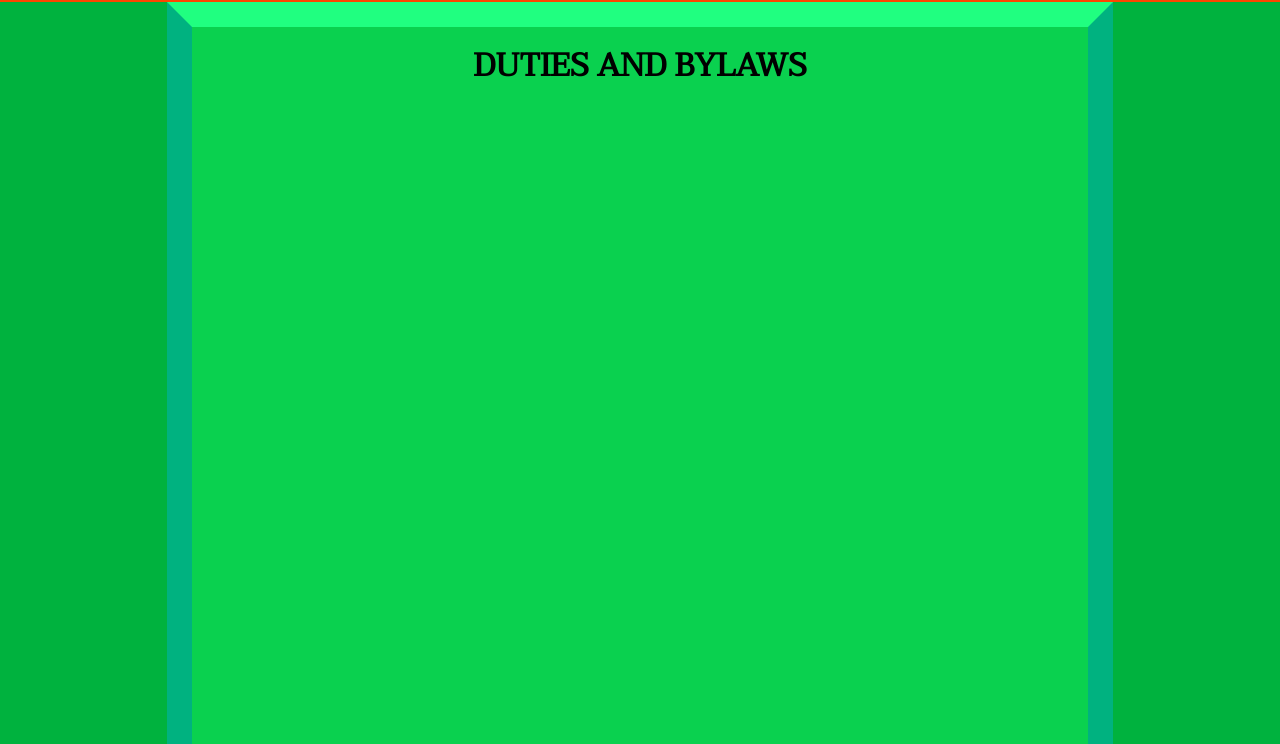
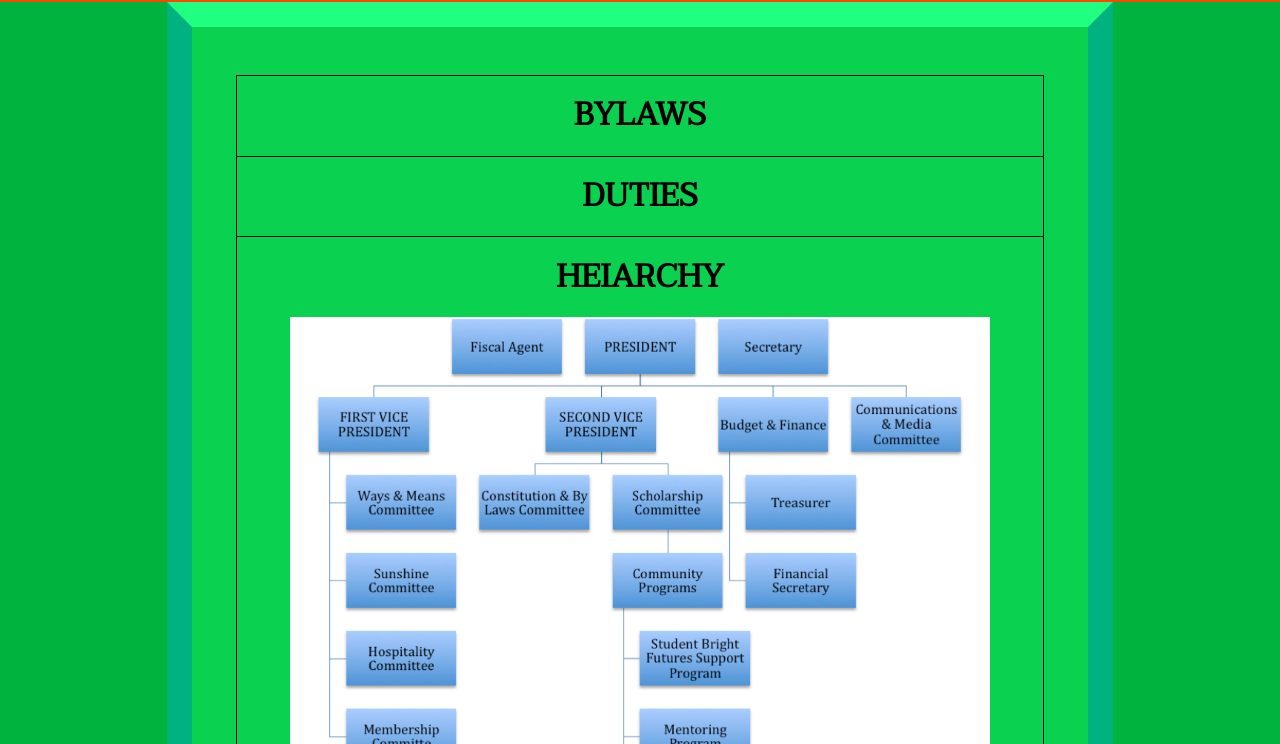
Before and after one commit to blizm87/CGNWC---Project, a website: page public/index.html at #!/governance in a window 1280 px wide. Shown: the part 208-952 px from the top of the page. Drawn offline with nearby package versions, Linux system fonts and the light colour scheme.

Commit message:
styling submenu content

```diff
--- a/public/css/style.css
+++ b/public/css/style.css
@@ -159,6 +159,7 @@ h1 {
           margin-left: auto;
           margin-right: auto;
           padding-bottom: 3em;
+          padding-top: 3em;
           background-color: rgba(25,255, 105, .4);
           /*magenta*/
           border-left: 25px solid rgb(0,178,128);
@@ -228,6 +229,39 @@ h1 {
 /*                  background-color: violet;
 */                  /*rgba(25,255, 105,1)*/
                 }
+
+            .governanceContainer {
+              width: 100%;
+            }
+
+                .govSecContainer {
+                  width: 90%;
+                  border-left: 1px solid black;
+                  border-right: 1px solid black;
+                  border-top: 1px solid black;
+                  margin: 0 auto;
+                }
+
+                    .govSecContainer>section {
+                      border-bottom: 1px solid black;
+                    }
+
+                    .bylaws {
+
+                    }
+
+                    .duties {
+
+                    }
+
+                    .heiarchy {
+
+                    }
+
+                        .heiarchy>img {
+                          margin: 0 auto;
+                          width: 700px;
+                        }
 
 
             .missionContainer {
--- a/public/partials/governance.html
+++ b/public/partials/governance.html
@@ -1,3 +1,16 @@
 <div class='governanceContainer'>
-  <h1>DUTIES AND BYLAWS</h1>
+  <div class='govSecContainer'>
+    <section class='byLaws'>
+      <h1>BYLAWS</h1>
+    </section>
+
+    <section class='duties'>
+      <h1>DUTIES</h1>
+    </section>
+
+    <section class='heiarchy'>
+      <h1>HEIARCHY</h1>
+      <img src='../assets/orgHeiarchy/orgChart.jpg' class='pure-img'>
+    </section>
+  </div>
 </div>
```
Also changed, not shown: public/assets/orgHeiarchy/orgChart.jpg (added).
